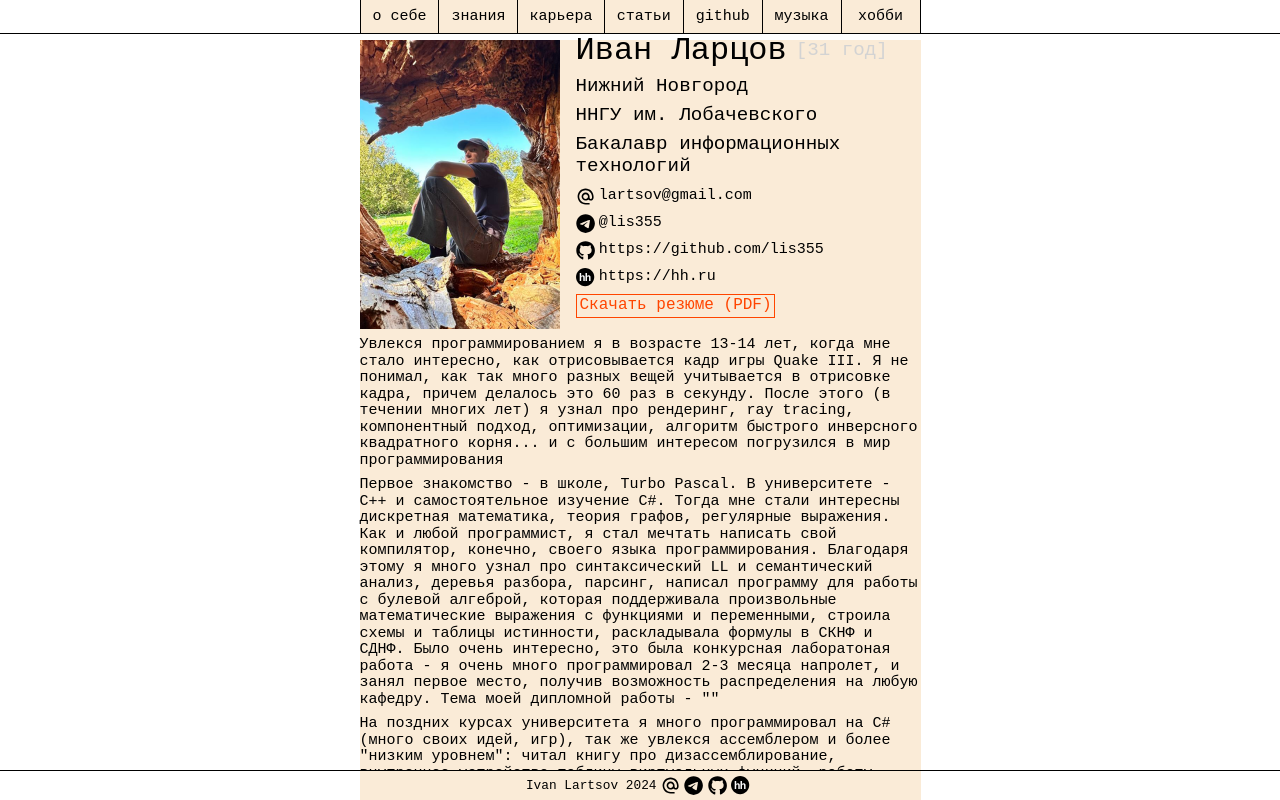
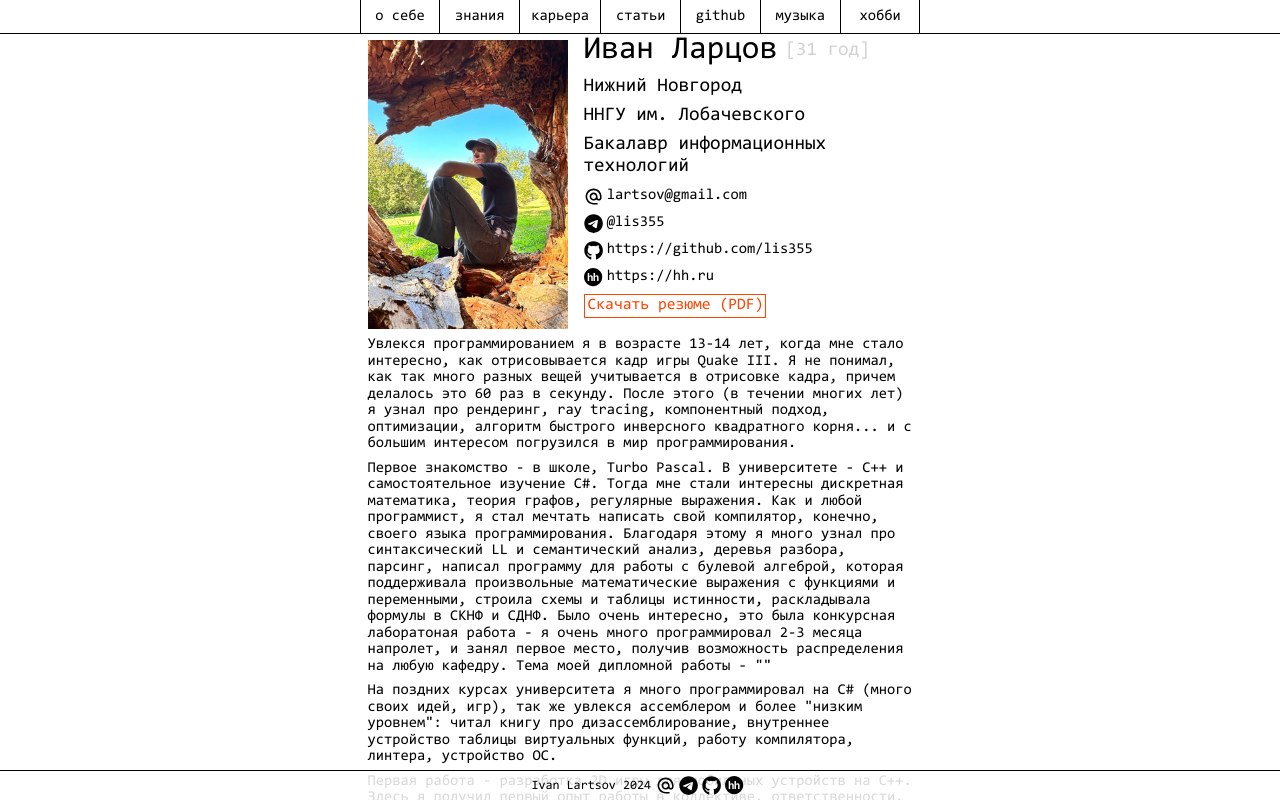
Before and after one commit to lis355/lis355.github.io-code, a React (Create React App) app: page /me in a window 1280 px wide. Shown: the top 800 px of the page. Built offline with nearby package versions, Linux system fonts and the light colour scheme.

Commit message:
Consolas Monospace

```diff
--- a/src/components/App/App.js
+++ b/src/components/App/App.js
@@ -110,11 +110,10 @@ class MePage extends React.Component {
 						</div>
 					</div>
 				</div>
-
 				<p>Увлекся программированием я в возрасте 13-14 лет, когда мне стало интересно, как отрисовывается кадр игры Quake III.
 					Я не понимал, как так много разных вещей учитывается в отрисовке кадра, причем делалось это 60 раз в секунду.
 					После этого (в течении многих лет) я узнал про рендеринг, ray tracing, компонентный подход, оптимизации, алгоритм быстрого инверсного квадратного корня...
-					и с большим интересом погрузился в мир программирования
+					и с большим интересом погрузился в мир программирования.
 				</p>
 				<p>Первое знакомство - в школе, Turbo Pascal. В университете - C++ и самостоятельное изучение C#.
 					Тогда мне стали интересны дискретная математика, теория графов, регулярные выражения.
@@ -123,16 +122,20 @@ class MePage extends React.Component {
 					Было очень интересно, это была конкурсная лаборатоная работа - я очень много программировал 2-3 месяца напролет, и занял первое место, получив возможность распределения на любую кафедру.
 					Тема моей дипломной работы - ""
 				</p>
-				<p>На поздних курсах университета я много программировал на C# (много своих идей, игр), так же увлекся ассемблером и более "низким уровнем": читал книгу про дизассемблирование, внутреннее устройство таблицы виртуальных функций, работу компилятора, линтера, устройство ОС
+				<p>На поздних курсах университета я много программировал на C# (много своих идей, игр), так же увлекся ассемблером и более "низким уровнем":
+					читал книгу про дизассемблирование, внутреннее устройство таблицы виртуальных функций, работу компилятора, линтера, устройство ОС.
 				</p>
 				<p>Первая работа - разработка 2D игры для мобильных устройств на C++. Здесь я получил первый опыт работы в коллективе, ответственности, "долгих вечеров отладки" с исследованием памяти 0xCDCDCDCD.
-					Позже мне доверили программировать серверную часть на C#, я стал старшим программистом на проекте, и много общался с менеджерами и дизайнерами - учился понимать, как видит задачу "не-программист", договариваться, говорить о проблемах и предлагать решения.
+					Позже мне доверили программировать серверную часть на C#, я стал старшим программистом на проекте, и много общался с менеджерами
+					и дизайнерами - учился понимать, как видит задачу "не-программист", договариваться, говорить о проблемах и предлагать решения.
 				</p>
-				<p>Долгая работа - проект по автоматизации действий в браузере. Нужно было разрабатывать автоматизацию (эмулирование) действий пользователя, парсинг и взаимодействие с сайтом.
-					Мною были подробно изучены средства защит сайтов от ботов, веб-скрапинг, парсинга, мультиаккаунтинга - изучено много библиотек, занимающимися т.н. отпечатками - fingerprints браузера.
+				<p>Долгая работа - проект по автоматизации действий в браузере. Нужно было разрабатывать автоматизацию (эмулирование) действий пользователя,
+					парсинг и взаимодействие с сайтом.
+					Мною были подробно изучены средства защит сайтов от ботов, веб-скрапинг, парсинга, мультиаккаунтинга - изучено много библиотек,
+					занимающимися т.н. отпечатками - fingerprints браузера.
 					Взаимодействие с браузером впоследствии было переписано с использованием Chrome CDP (Chrome DevTools Protocol).
-					Этот проект - моё настоящие "детище", т.к. я разрабатывал всю "эко-систему": программу, сервер, микросервисы, админка, БД, вспомогательные инструменты.
-					и взаимодействие с API.
+					Этот проект - моё настоящие "детище", т.к. я разрабатывал всю "эко-систему": программу, сервер, микросервисы, админка, БД, вспомогательные инструменты,
+					взаимодействие с API.
 				</p>
 				<p>Среди моих увлечений - турпоходы и путешествия, игра на разных музыкальных инструментах, фотография</p>
 			</React.Fragment >
@@ -249,8 +252,15 @@ class ArticlesPage extends React.Component {
 			<React.Fragment>
 				<div className="big-block-vertical">
 					<p className="h"><a href="https://habr.com/ru/articles/311220/" target="_blank" rel="noopener noreferrer">Программирование&Музыка: понимаем и пишем VSTi синтезатор на C# WPF. Часть 1</a></p>
-					<p>Программист Unity3D</p>
-					<p>Программирование обучающих приложений-тренажеров</p>
+					<p>Моё хобби - музыка, и когда я начал разбираться в музыкальной теории, физике звука, возник интерес к устройству синтезаторов звука. Причем, синтез звука может быть сделан как аналоговым (микросхемы с проводами) путем, так и программным - многочисленные программы для записи и создания музыки на компьютере.</p>
+					<p>Так же мне всегда нравится учить, обьяснять, разбирать, я решил сделать это в формате цикла статей, обьединив в себе разные темы (устройство звука, программирование, VST-плагины).</p>
+					<p>Мне было интересно разобраться в программном синтезе музыки, начиная от простого осциллятора гармоник, до сложных эффектов вроде частотных фильтров и модуляций параметров эффектов.</p>
+					<p>В первой части я разбираю начальный синтез звука на примере программирования осциллятора.</p>
+					<p>Я решил написать учебный плагин-синтезатор как самостоятельный VST-инструмент (VST - Virtual Studio Technology, плагины для программ обработки звука), поэтому задача состояла из многих этапов:</p>
+					<p>1) Разобраться в физике, математике и программировании звука</p>
+					<p>2) Разобраться в создании своих VST плагинов</p>
+					<p>3) Продумать архитектуру приложения</p>
+					<p>На тот момент я работал программистом Unity3D, и рабочим языком программирования был C#, тем более на нем было удобно сделать сразу UI для синтеразора, используя XAML.</p>
 					<p>
 						<div className="flex flex-row flex-justify-center">
 							<iframe width="560" height="315" style={{ zoom: "0.7" }} src="https://www.youtube.com/embed/6zAVMEtIb2w?si=1_k0znso5zm3Ddi6" title="YouTube video player" allow="accelerometer; autoplay; clipboard-write; encrypted-media; gyroscope; picture-in-picture; web-share" referrerPolicy="strict-origin-when-cross-origin" allowFullScreen></iframe>
@@ -259,8 +269,8 @@ class ArticlesPage extends React.Component {
 				</div>
 				<div className="big-block-vertical">
 					<p className="h"><a href="https://habr.com/ru/articles/311750/" target="_blank" rel="noopener noreferrer">Программирование&Музыка: ADSR-огибающая сигнала. Часть 2</a></p>
-					<p>Программист Unity3D</p>
-					<p>Программирование обучающих приложений-тренажеров</p>
+					<p>Во второй части я подробно описываю процесс первой после синтеза звука обработку - ADSR огибающую. Такая обработа позволяет сделать плавный звук, его атаку (скорость возростания), звучание и затухание, выбрать для этого разные длительности.</p>
+					<p>Такая обработа - неотемлемая часть синтеза звука почти на всех коммерческих синтезаторах.</p>
 					<p>
 						<div className="flex flex-row flex-justify-center">
 							<img className="photo" src={Article1Photo} alt="" width="400" height="100%" />
@@ -269,8 +279,9 @@ class ArticlesPage extends React.Component {
 				</div>
 				<div className="big-block-vertical">
 					<p className="h"><a href="https://habr.com/ru/articles/313062/" target="_blank" rel="noopener noreferrer">Программирование&Музыка: Частотный фильтр Баттервота. Часть 3</a></p>
-					<p>Программист Unity3D</p>
-					<p>Программирование обучающих приложений-тренажеров</p>
+					<p>Третья часть получилась самой сложной - здесь рассматривается реализация частотного фильтра (эквалайзера) звука.</p>
+					<p>Много сил ушло на изучение матчасти. Забавно, но применяя достаточно сложный математический аппарат получается очень простая программная реализация алгоритма - с линейной сложностью!</p>
+					<p>Это меня удивляет до сих пор, так как раньше я думал, что фильтры реализуются после преобразования Фурье, когда можно задать разные энергии для разных частот, и это должно быть очень ресурснозатратно.</p>
 					<p>
 						<div className="flex flex-row flex-justify-center">
 							<img className="photo" src={Article2Photo} alt="" width="400" height="100%" />
@@ -279,8 +290,7 @@ class ArticlesPage extends React.Component {
 				</div>
 				<div className="big-block-vertical">
 					<p className="h"><a href="https://habr.com/ru/articles/313338/" target="_blank" rel="noopener noreferrer">Программирование&Музыка: Delay, Distortion и модуляция параметров. Часть 4</a></p>
-					<p>Программист Unity3D</p>
-					<p>Программирование обучающих приложений-тренажеров</p>
+					<p>В крайней статье рассматриваются раелизации привычных музыканту эффектов - педали "дисторшн", дилея (задержки), реверберации.</p>
 					<p>
 						<div className="flex flex-row flex-justify-center">
 							<img className="photo" src={Article3Photo} alt="" width="400" height="100%" />
@@ -289,8 +299,8 @@ class ArticlesPage extends React.Component {
 				</div>
 				<div className="big-block-vertical">
 					<p className="h"><a href="https://habr.com/ru/articles/799821/" target="_blank" rel="noopener noreferrer">В помощь музыканту: меняем тональность (и не только) звука с компьютера в Windows</a></p>
-					<p>Программист Unity3D</p>
-					<p>Программирование обучающих приложений-тренажеров</p>
+					<p>Статья как быстро настроить функционал транспонирования выходящего звука с компьютера в ОС Windows. </p>
+					<p>Эта очень полезная функция для музыкантов, которые хотят подыграть на своем инструменте, с более удобной тональностью.</p>
 					<p>
 						<div className="flex flex-row flex-justify-center">
 							<img className="photo" src={Article4Photo} alt="" width="400" height="100%" />
@@ -803,7 +813,7 @@ class HobbiesPage extends React.Component {
 		return (
 			<React.Fragment>
 				<div className="block-vertical">
-					<p>Долгое время я фотографировал, что попало под глаз, на сотовый телефон. Часто телефона не хватало для "кадра".
+					<p>Долгое время я фотографировал, случайно, что "попало под глаз", на сотовый телефон. Часто камеры телефона не хватало для передачи "кадра".
 						В 2023 году я решил твердо взяться за цифровую фотографию, разобрался с теорией и выбрал обьективы.
 					</p>
 				</div>
@@ -814,7 +824,7 @@ class HobbiesPage extends React.Component {
 
 				<div className="block-vertical">
 					<p>Мне очень нравятся искажения при обработе фотографий: неестественные пересыщенные цвета, гранж-ломо-фото, зерно, помехи;
-						нравятся контурные черно-белые фотографии
+						нравятся контурные черно-белые фотографии.
 					</p>
 				</div>
 
@@ -823,9 +833,7 @@ class HobbiesPage extends React.Component {
 				</div>
 
 				<div className="block-vertical">
-					<p>
-						Мне очень хочется развиваться в фотографии, фотографировать людей и придумывать образы
-					</p>
+					<p>Мне очень хочется развиваться в фотографии, фотографировать людей и придумывать образы.</p>
 				</div>
 
 				<div className="block-vertical">
@@ -834,9 +842,7 @@ class HobbiesPage extends React.Component {
 
 
 				<div className="block-vertical">
-					<p>
-						Хочу оставить это хобби - не требовать от себя, а творить и радоваться.
-					</p>
+					<p>Хочу оставить это хобби - не требовать от себя, а творить и радоваться.</p>
 				</div>
 
 				<div className="block-vertical">
@@ -878,6 +884,41 @@ class Header extends React.Component {
 	}
 }
 
+class Main extends React.Component {
+	render() {
+		return (
+			<div className="content">
+				<div className="main">
+					<Routes>
+						<Route exact path="/me" element={
+							<MePage />
+						} />
+						<Route exact path="/knowledge" element={
+							<KnowledgePage />
+						} />
+						<Route exact path="/career" element={
+							<CareerPage />
+						} />
+						<Route exact path="/articles" element={
+							<ArticlesPage />
+						} />
+						<Route exact path="/github" element={
+							<GitHubPage />
+						} />
+						<Route exact path="/music" element={
+							<MusicPage />
+						} />
+						<Route exact path="/hobbies" element={
+							<HobbiesPage />
+						} />
+						<Route path="/" element={<Navigate replace to="/me" />} />
+					</Routes>
+				</div>
+			</div>
+		);
+	}
+}
+
 class Footer extends React.Component {
 	render() {
 		return (
@@ -912,41 +953,20 @@ class Footer extends React.Component {
 }
 
 class App extends React.Component {
+	componentDidMount() {
+		const contentWidth = 561;
+		document.body.style.zoom = Math.min(window.screen.availWidth, contentWidth) / contentWidth;
+
+		scrollToTop();
+	}
+
 	render() {
 		return (
 			<React.Fragment>
+				{/* {process.env.NODE_ENV === "development" && <p style={{ zIndex: 999, backgroundColor: "black", color: "white", position: "fixed", left: 0 }}>{window.screen.availWidth} x {window.screen.availHeight}</p>} */}
 				<Router>
 					<Header />
-
-					<div className="main">
-						<div className="content">
-							<Routes>
-								<Route exact path="/me" element={
-									<MePage />
-								} />
-								<Route exact path="/knowledge" element={
-									<KnowledgePage />
-								} />
-								<Route exact path="/career" element={
-									<CareerPage />
-								} />
-								<Route exact path="/articles" element={
-									<ArticlesPage />
-								} />
-								<Route exact path="/github" element={
-									<GitHubPage />
-								} />
-								<Route exact path="/music" element={
-									<MusicPage />
-								} />
-								<Route exact path="/hobbies" element={
-									<HobbiesPage />
-								} />
-								<Route path="/" element={<Navigate replace to="/me" />} />
-							</Routes>
-						</div>
-					</div>
-
+					<Main />
 					<Footer />
 				</Router >
 			</React.Fragment >
--- a/src/components/App/App.scss
+++ b/src/components/App/App.scss
@@ -1,16 +1,16 @@
 @import "../../styles/vars.scss";
+
+@font-face {
+	font-family: "Consolas Monospace";
+	src: url("../../assets/fonts/Consolas Regular.ttf") format("truetype");
+}
 
 html {
 	overflow-y: scroll;
-	width: 100%;
 }
 
-$fontSize: 15px;
-
 body {
-	width: 100%;
-	font-family: monospace;
-	font-size: $fontSize;
+	font-family: "Consolas Monospace", monospace;
 }
 
 a,
@@ -23,18 +23,21 @@ a:active {
 
 .content {
 	margin: auto;
+}
 
-	$width: 576px - $fontSize;
+body {
+	font-size: 15px;
+}
+
+$width: 561px;
+
+.content {
+	width: $width;
 	min-width: $width;
-	width: $width;
+	max-width: $width;
+}
 
-	background-color: antiquewhite;
-
-	@media only screen and (max-width: 576px) {
-		min-width: 100vw;
-		width: 100vw;
-	}
-}
+// @media only screen and (max-width:$width) {}
 
 .header {
 	position: fixed;
@@ -94,7 +97,7 @@ a:active {
 }
 
 .main {
-	$side-padding: 4rem; // 0.5rem;
+	$side-padding: 0.5rem;
 	padding-top: 2.5rem;
 	padding-bottom: 2.5rem;
 	padding-left: $side-padding;
```
Also changed, not shown: src/assets/fonts/Consolas Regular.ttf (added), 1 other file (tests, documents, lock files or other folders).
